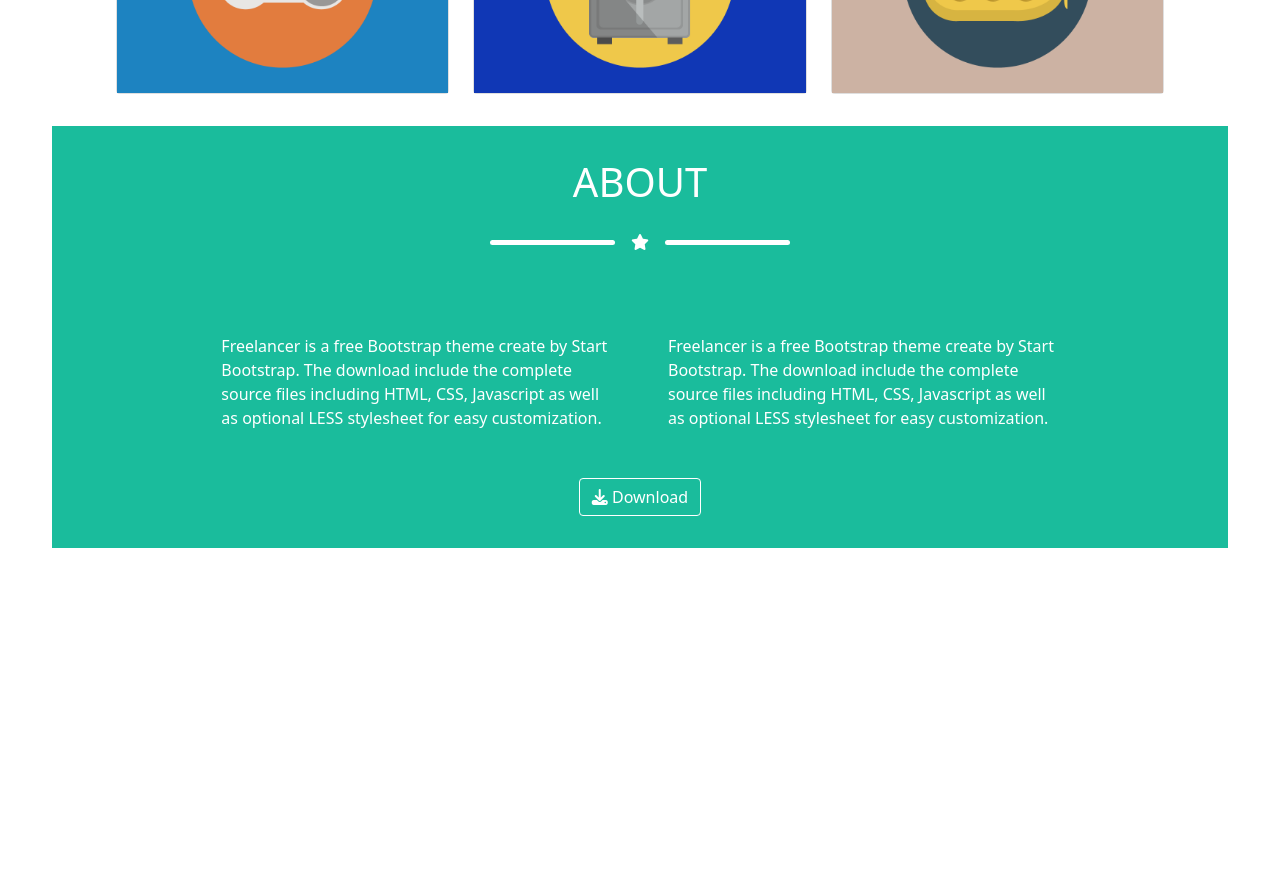
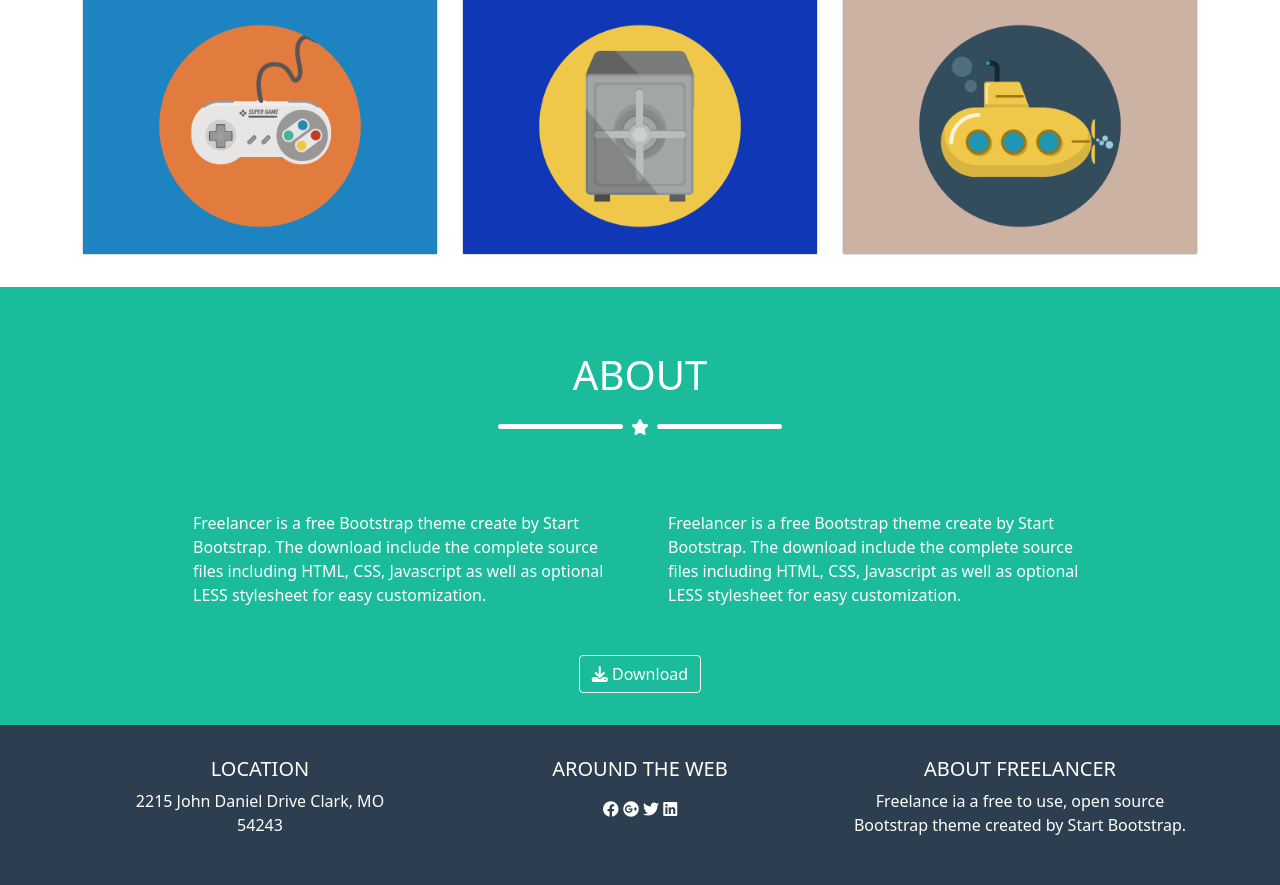
Before and after one commit to EnricoPiombini/html-css-bootstrap-freelancer, a plain HTML site: page index.html in a window 1280 px wide. Shown: the part 1121-2006 px from the top of the page. Before the commit the page ends 1669 px from the top, so only its background shows below. Drawn offline with nearby package versions, Linux system fonts and the light colour scheme.

Commit message:
Container sistemati

```diff
--- a/Css/query.css
+++ b/Css/query.css
@@ -0,0 +1,7 @@
+@media screen and (max-width:450px) {
+    .container{
+        width: 100%;
+
+    }
+
+}
--- a/Css/style.css
+++ b/Css/style.css
@@ -1,8 +1,5 @@
 @import url('https://fonts.googleapis.com/css2?family=Poppins:wght@200&display=swap');
 
-.container{
-    max-width: 1200px;
-}
 
 .navbar {
     background-color: #2C3E50;
@@ -22,6 +19,11 @@
     background-color: #1ABC9C;
 }
 
+.bg-blue{
+   background-color: #2C3E50
+
+}
+
 .card-style {
     align-items: center;
     background-color: #1ABC9C;
@@ -29,25 +31,19 @@
     color: white;
 }
 
-.w-60 {
-    width: 60%;
-}
 
 .card-body-style {
-    width: 150%;
+    width: 140%;
     text-align: center;
+    flex-direction: column;
+    display: flex;
+    align-items: center;
+  }
 
-
-}
-
-.role {
-    justify-content: center;
-}
 
 .graphic {
     display: flex;
     position: relative;
-    right: -85px;
     align-items: center;
     padding: 1rem;
 }
@@ -74,7 +70,7 @@
 
 .icon {
 
-    padding: 1rem;
+    padding: .5rem;
 
 }
 
@@ -108,8 +104,9 @@
 }
 
 .section{
-    padding-left: 4rem;
-    padding-right: 4rem;
+    padding: 2rem;
+    padding-left: 2rem;
+    padding-right: 2rem;
     padding-bottom: 2rem;
 
 }
@@ -123,3 +120,13 @@
     justify-content: center;
 
 }
+
+.section-contacts{
+    text-align: center;
+}
+
+.card-blue{
+    border: none;
+    background-color: #2C3E50;
+    color: white;
+}
--- a/index.html
+++ b/index.html
@@ -15,7 +15,7 @@
 
 <body>
 
-    <div class="container">
+    <main>
 
         <div class="navbar p-4">
             <div class="left-side">
@@ -33,7 +33,8 @@
         </div>
 
         <div class="section bg-green">
-            <div class="card card-style mx-auto fw-bold" style="width: 22rem;">
+            <div class="container">
+                <div class="card card-style mx-auto fw-bold" style="width: 18rem;">
                     <img src="img/avatar.svg" class="card-img-top w-60" alt="...">
                     <div class="card-body  card-body-style">
                         <h1 class="white">START BOOTSTRAP</h1>
@@ -45,21 +46,22 @@
 
                         <div class="role d-flex">
                             <div class="profession m-1">
-                            <h5>GRAPHIC ARTIST -</h5>
+                                <h6>GRAPHIC ARTIST-</h6>
                             </div>
                             <div class="profession m-1">
-                            <h5>WEB DESIGNER -</h5>
+                                <h6>WEB DESIGNER-</h6>
                             </div>
                             <div class="profession m-1">
-                            <h5>ILLUSTRATOR</h5>
+                                <h6>ILLUSTRATOR</h6>
+                            </div>
+                        </div>
                     </div>
                 </div>
             </div>
         </div>
 
-        </div>
-
         <div class="section section-portfolio">
+            <div class="container">
                 <div class="card-2">
                     <div class="title">
                         <h1>PORTFOLIO</h1>
@@ -114,8 +116,10 @@
 
                 </div>
             </div>
+        </div>
 
         <div class="section bg-green">
+            <div class="container">
                 <div class="card-2">
                     <div class="title">
                         <h1 class="white">ABOUT</h1>
@@ -147,12 +151,61 @@
                 </div>
                 <div class="download text-center">
 
-                <button type="button" class="btn btn-outline-success white"> <i class="white fa-solid fa-download"></i> Download</button>
+                    <button type="button" class="btn btn-outline-success white"> <i
+                            class="white fa-solid fa-download"></i>
+                        Download</button>
+                </div>
+            </div>
+        </div>
+
+        <div class="section bg-blue section-contacts">
+            <div class="container">
+                <div class="row">
+                    <div class="col-sm-4">
+                        <div class="card card-blue">
+                            <div class="div">
+                                <h5>LOCATION</h5>
+                                <div class="div">2215 John Daniel Drive Clark, MO</div>
+                                <div class="div">54243</div>
+
+                            </div>
+
+                        </div>
+                    </div>
+
+                    <div class="col-sm-4">
+                        <div class="card card-blue">
+                            <div class="div">
+                                <h5>AROUND THE WEB</h5>
+                                <div class="icon">
+                                    <i class="fa-brands fa-facebook"></i>
+                                    <i class="fa-brands fa-google-plus"></i>
+                                    <i class="fa-brands fa-twitter"></i>
+                                    <i class="fa-brands fa-linkedin"></i>
+                                </div>
+                            </div>
+
+                        </div>
+                    </div>
+
+                    <div class="col-sm-4">
+                        <div class="card card-blue">
+                            <h5>ABOUT FREELANCER</h5>
+                            <p>
+                                Freelance ia a free to use, open source Bootstrap theme created by Start Bootstrap.
+                            </p>
+
                         </div>
                     </div>
 
 
                 </div>
+            </div>
+        </div>
+
+
+    </main>
+
 </body>
 
 </html>
```
Lines whose indentation alone changed are shown as unchanged.
